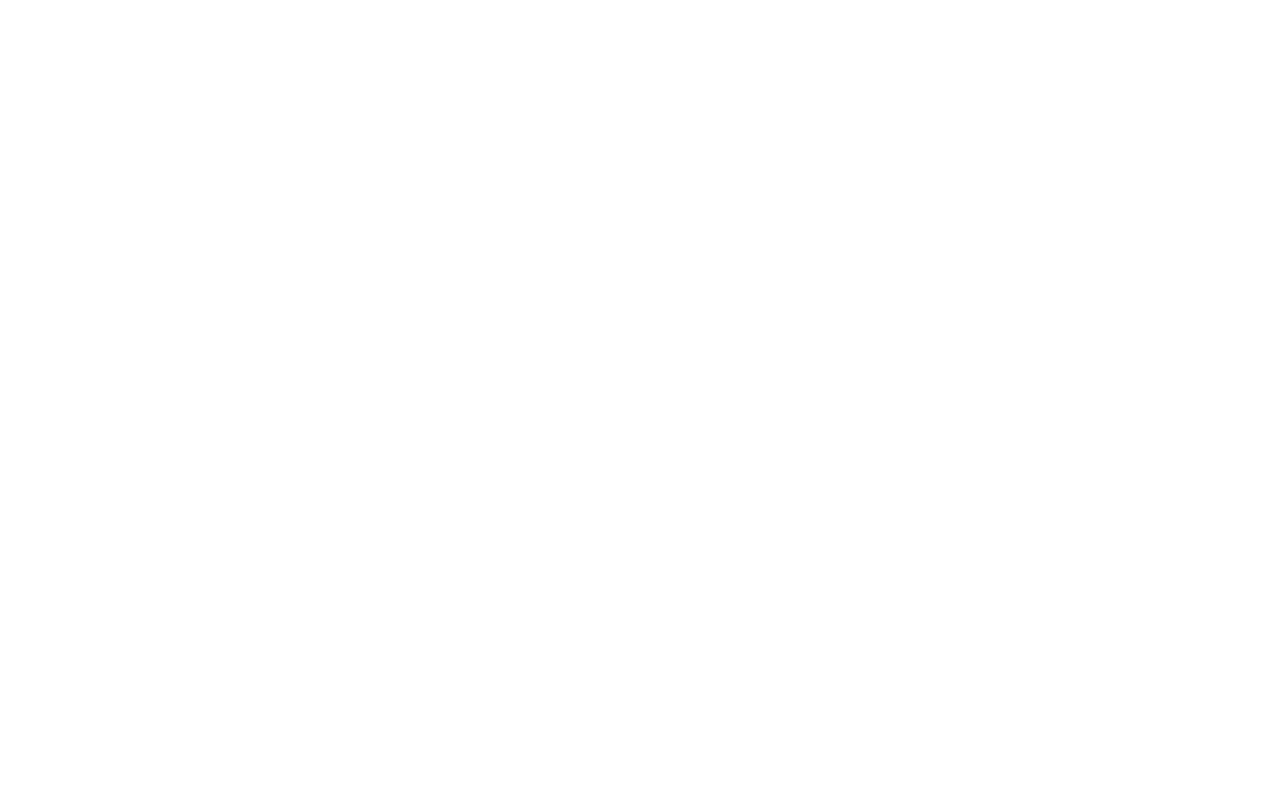
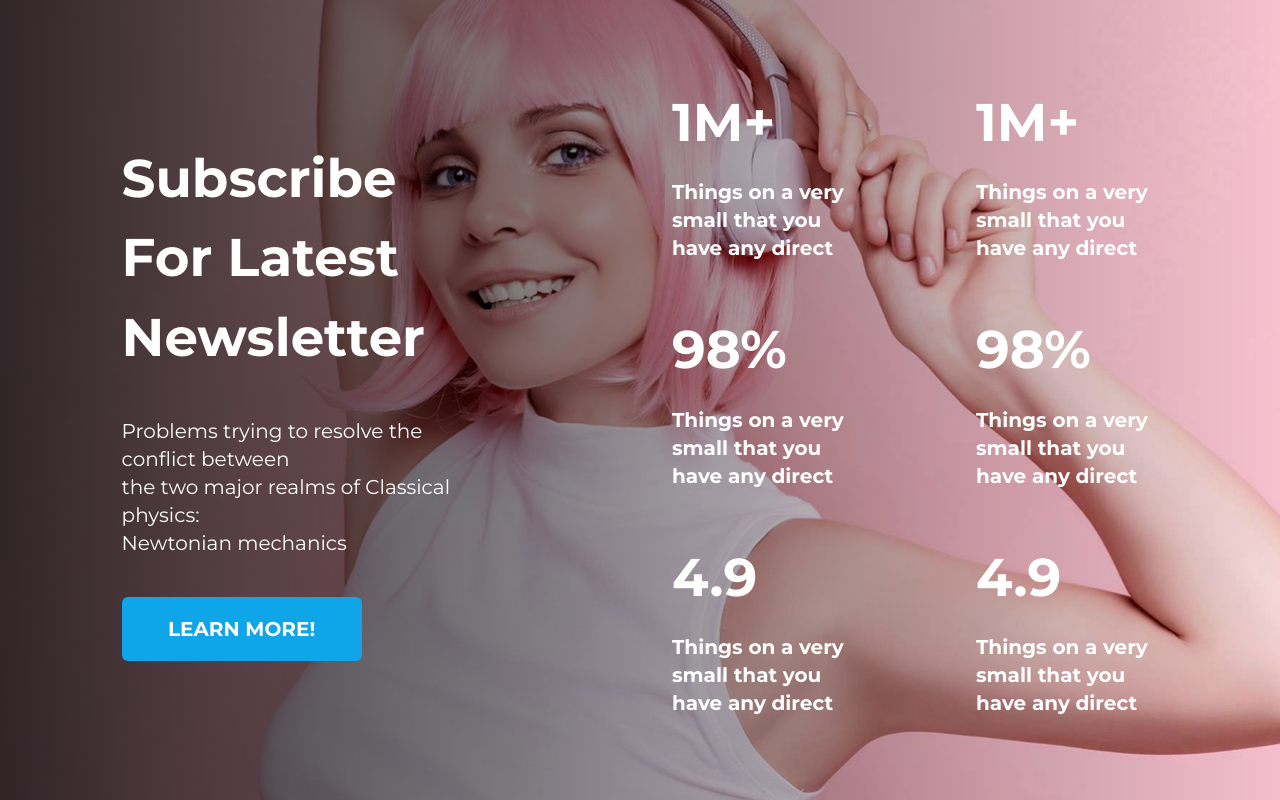
Before and after one commit to furkanguvendev/MyEcommerce, a React (Vite) app in the folder ecommerce/: page /aboutus in a window 1280 px wide. Before the commit this address had no page. Built offline with nearby package versions, Linux system fonts and the light colour scheme.

Commit message:
About Us Page Complated

```diff
--- a/ecommerce/src/App.tsx
+++ b/ecommerce/src/App.tsx
@@ -5,6 +5,7 @@
 import { ProductDetail } from './pages/ProductDetail'
 import { Contact } from './pages/Contact'
 import { Team } from './pages/Team'
+import { AboutUs } from './pages/AboutUs'
 
 function App() {
 
@@ -16,6 +17,7 @@
         <Route path='/details' element={<ProductDetail />} />
         <Route path='/contact' element={<Contact />} />
         <Route path='/teams' element={<Team />} />
+        <Route path='/aboutus' element={<AboutUs />} />
       </Routes>
   )
 }
--- /dev/null
+++ b/ecommerce/src/pages/AboutUs.tsx
@@ -0,0 +1,49 @@
+import background from "../assets/aboutUsBg.png";
+
+export const AboutUs = () => {
+  return (
+    <div className="w-full xl:h-screen bg-cover font-montserrat text-white max-xl:bg-center max-xl:py-28" style={{
+        backgroundImage: `linear-gradient(to right, rgba(0,0,0,0.8), rgba(0,0,0,0)), url(${background})`
+    }}>
+        <div className='w-full xl:h-screen flex max-xl:flex-col items-center justify-center relative gap-16'>
+            <div className='flex flex-1 justify-center'>
+                <div className="xl:w-3/5 flex flex-col items-center xl:items-start gap-10">
+                    <h1 className="text-[40px] xl:text-[53px] font-bold xl:text-left">Subscribe For <br className="xl:hidden"/>Latest <br className="xl:hidden"/>Newsletter</h1>
+                    <p className="text-sm xl:text-xl font-normal xl:text-left">Problems trying to resolve the conflict between <br/>the two major realms of Classical physics: <br/>Newtonian mechanics</p>
+                    <button className='w-44 xl:w-60 h-14 xl:h-16 bg-sky-500 rounded-md text-sm xl:text-xl font-bold'>LEARN MORE!</button>
+                </div>
+            </div>
+            <div className="flex flex-1 flex-col xl:flex-row max-xl:gap-32">
+                <div className="flex flex-col flex-1 gap-12">
+                    <div className="flex flex-col items-start gap-4">
+                        <h3 className="text-[40px] xl:text-[53px] font-bold">1M+</h3>
+                        <p className="text-base xl:text-xl font-bold text-left">Things on a very <br/>small that you <br/>have any direct</p>
+                    </div>
+                    <div className="flex flex-col items-start gap-4">
+                        <h3 className="text-[40px] xl:text-[53px] font-bold">98%</h3>
+                        <p className="text-base xl:text-xl font-bold text-left">Things on a very <br/>small that you <br/>have any direct</p>
+                    </div>
+                    <div className="flex flex-col items-start gap-4">
+                        <h3 className="text-[40px] xl:text-[53px] font-bold">4.9</h3>
+                        <p className="text-base xl:text-xl font-bold text-left">Things on a very <br/>small that you <br/>have any direct</p>
+                    </div>
+                </div>
+                <div className="flex flex-col flex-1 gap-12">
+                    <div className="flex flex-col items-start gap-4">
+                        <h3 className="text-[40px] xl:text-[53px] font-bold">1M+</h3>
+                        <p className="text-base xl:text-xl font-bold text-left">Things on a very <br/>small that you <br/>have any direct</p>
+                    </div>
+                    <div className="flex flex-col items-start gap-4">
+                        <h3 className="text-[40px] xl:text-[53px] font-bold">98%</h3>
+                        <p className="text-base xl:text-xl font-bold text-left">Things on a very <br/>small that you <br/>have any direct</p>
+                    </div>
+                    <div className="flex flex-col items-start gap-4">
+                        <h3 className="text-[40px] xl:text-[53px] font-bold">4.9</h3>
+                        <p className="text-base xl:text-xl font-bold text-left">Things on a very <br/>small that you <br/>have any direct</p>
+                    </div>
+                </div>
+            </div>
+        </div>
+    </div>
+  )
+}
```
Also changed, not shown: ecommerce/src/assets/aboutUsBg.png (added).
